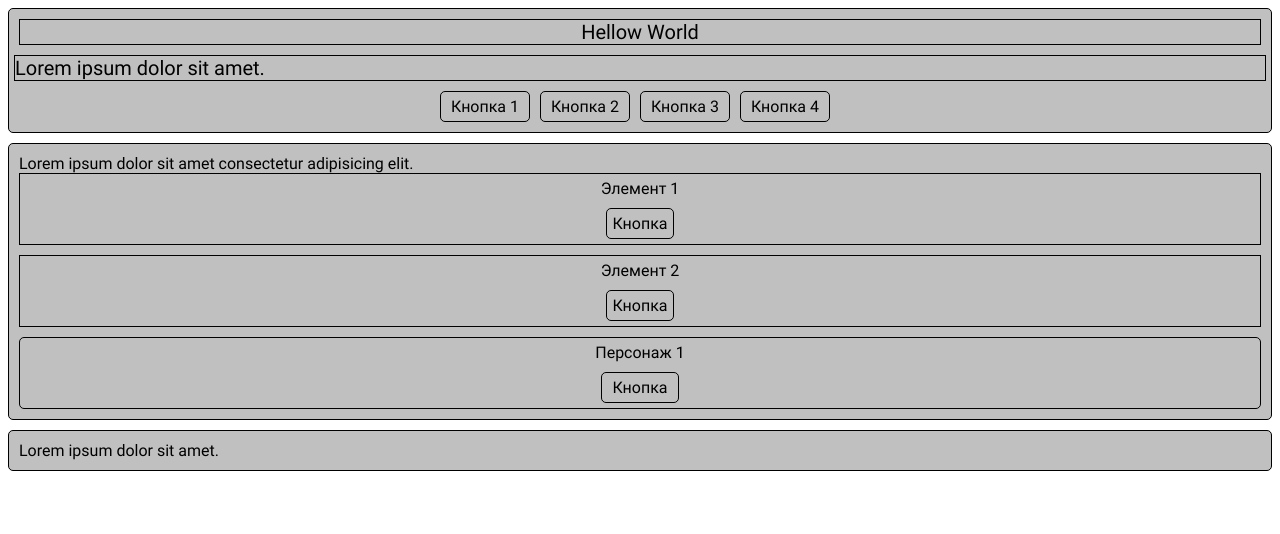
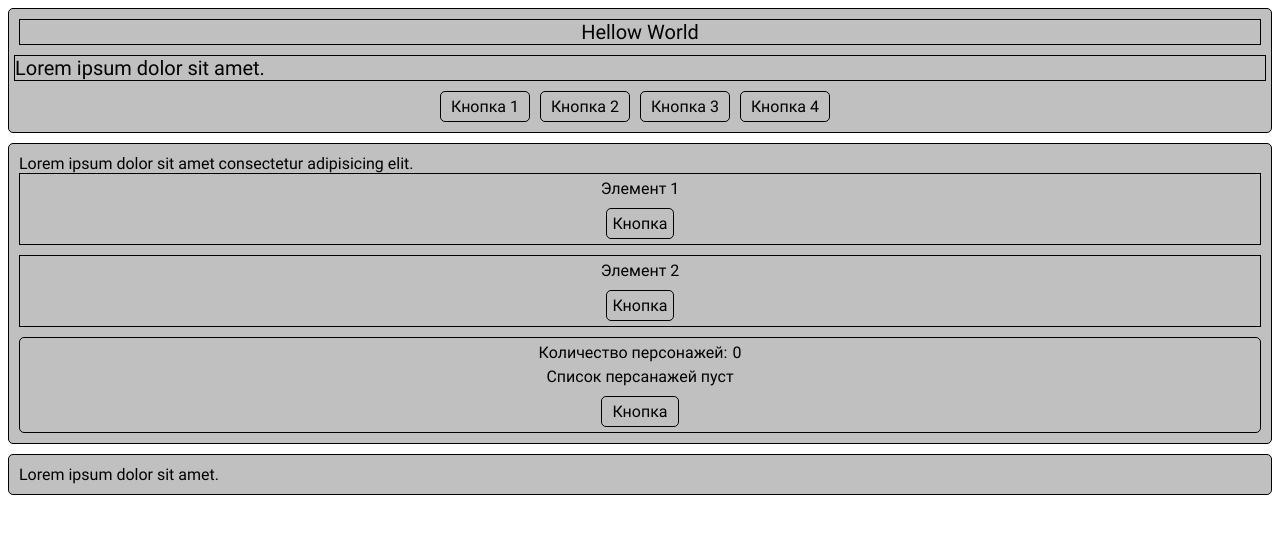
Before and after one commit to Shavius/team_project, a website built with webpack: page src/index.html in a window 1280 px wide. Built offline with nearby package versions, Linux system fonts and the light colour scheme.

Commit message:
Обнавил верстку для person

```diff
--- a/src/index.html
+++ b/src/index.html
@@ -27,6 +27,7 @@
 				</div>
 				<div id="element1content1" class="element__content"></div>
 			</div>
+
 			<div id="element2" class="element">
 				<div class="element__title">Элемент 2</div>
 				<div class="element__button">
@@ -34,8 +35,13 @@
 				</div>
 				<div id="element2content1" class="element__content"></div>
 			</div>
+
 			<div class="person">
-				<div class="person__element">Персонаж 1</div>
+				<div class="person__element-all">
+					<div class="person__title">Количество персонажей:</div>
+					<div class="person__number">0</div>
+				</div>
+				<div class="person__element">Список персанажей пуст</div>
 				<div class="person__btn">Кнопка</div>
 			</div>
 		</main>
--- a/src/scss/partials/_person.scss
+++ b/src/scss/partials/_person.scss
@@ -2,6 +2,16 @@
 	border: 1px solid black;
 	border-radius: 5px;
 	text-align: center;
+
+	&__element-all {
+		display: flex;
+		margin-top: 5px;
+		justify-content: center;
+	}
+
+	&__title {
+		margin-right: 5px;
+	}
 
 	&__element {
 		margin: 5px 0 0;
```
